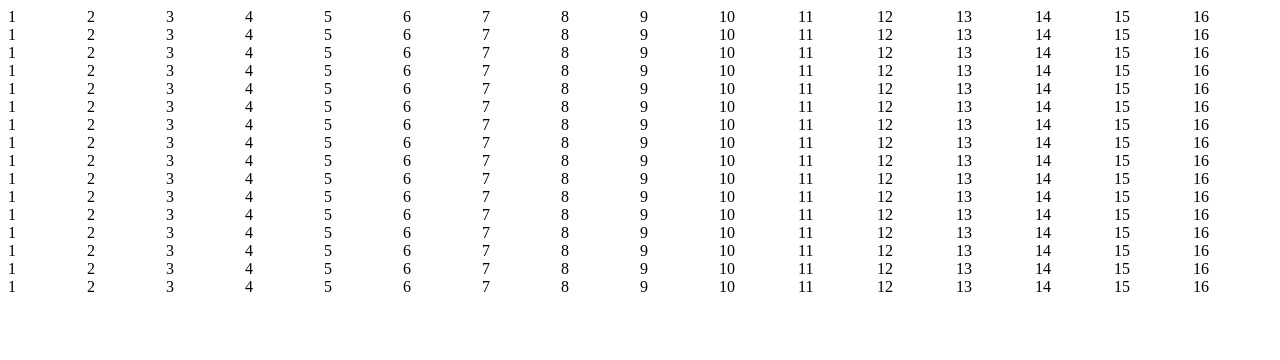
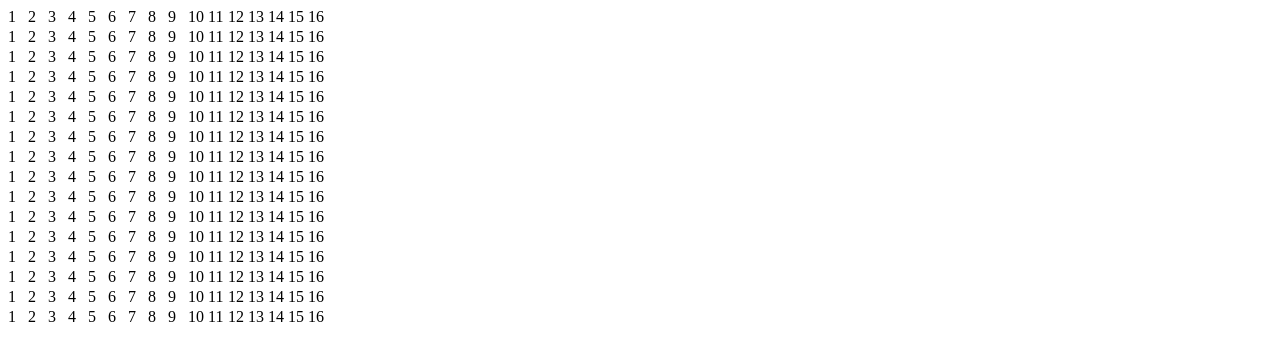
Before and after one commit to nathanpuckett/etch-a-sketch, a plain HTML site: page index.html in a window 1280 px wide. Drawn offline with Linux system fonts and the light colour scheme.

Commit message:
Make divs square

```diff
--- a/style.css
+++ b/style.css
@@ -5,10 +5,9 @@
 
 .grid-row {
   display: flex;
-  flex: 1;
 }
 
 .grid-column {
-  flex: 1;
-
+  width: 20px;
+  height: 20px;
 }
```
